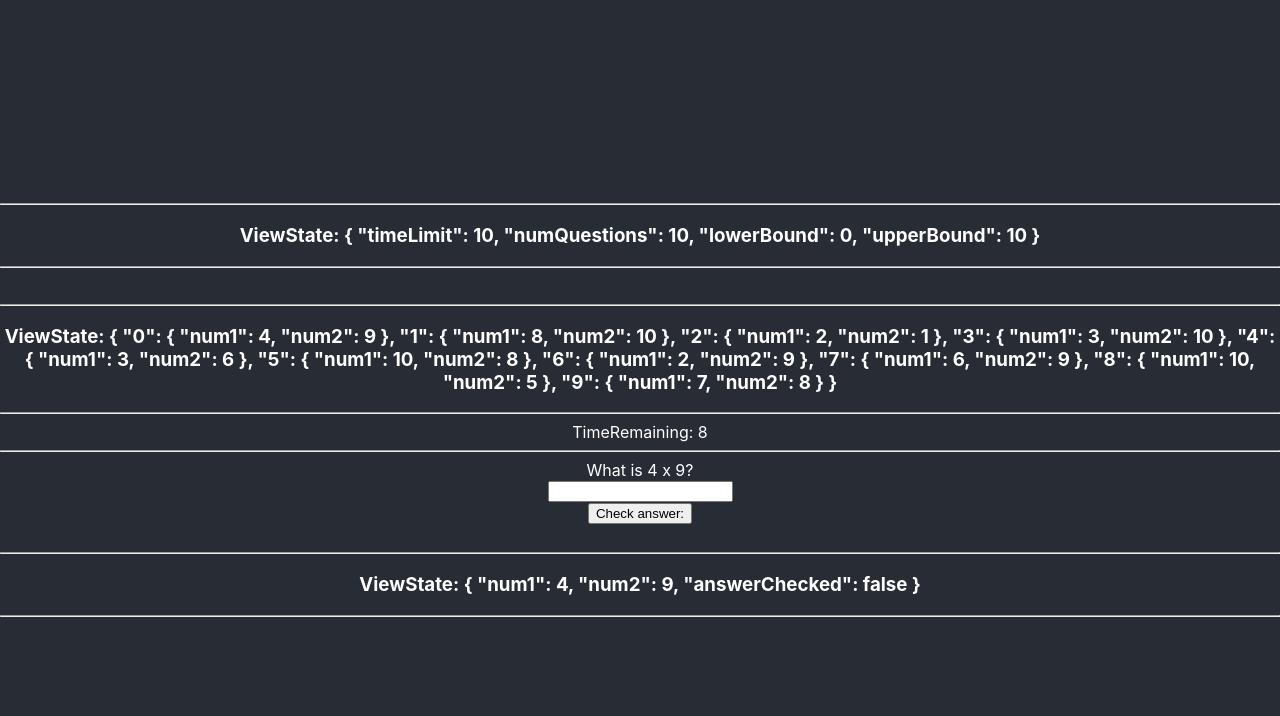
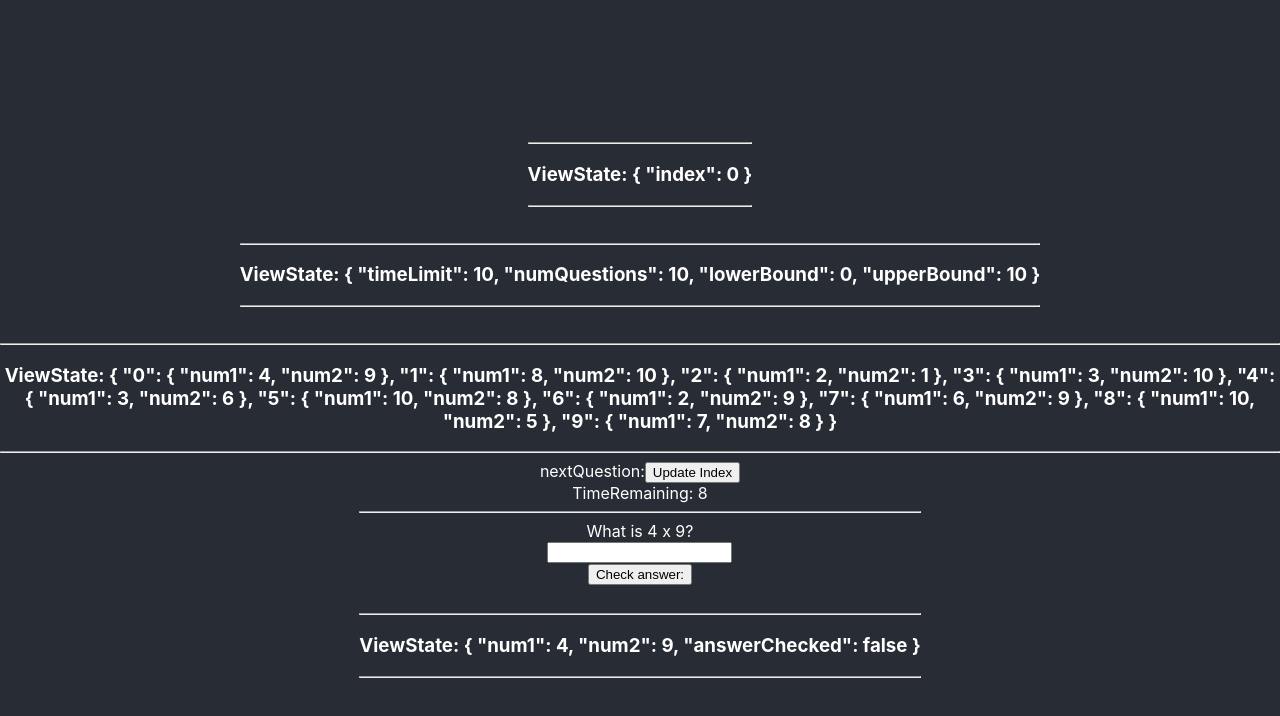
Before and after one commit to forginater/quiz-app, a React (Create React App) app: page / in a window 1280 px wide. Both pictures are taken after a click on the button "Start Quiz". Shown: the top 716 px of the page. Built offline with nearby package versions, Linux system fonts and the light colour scheme.

Commit message:
raised most of <Battle> state up to <BattleField> now passing through props

```diff
--- a/src/BattleField.tsx
+++ b/src/BattleField.tsx
@@ -49,6 +49,9 @@ export interface BattleFieldProps {
 
 //outcome of attempting a question: undefined <=> hasn't been answered yet, 'Correct' => guessed right answer before timeUp
 type outcome = undefined | 'Correct' | 'Incorrect' | 'TimeUp';
+type outcomeSimple = 'Hooray' | 'HoorayDenied';
+//Hooray recorded when !timerDone && (answer===guess && answerChecked)
+//
 
 //for each individual quiz question, 'Question' interface used to store the numbers used to form the question , the latest guess & the outcome
 interface Question {
@@ -65,7 +68,7 @@ interface Question {
 
 /*BattleField() coordinates running multiple questions with time delays and records the results
     - When (guessedCorrect || timerDone)
-        (1) update questionsData (guess & outcome)
+        (1) update questData (guess & outcome)
         (2) currentIndex++;
     - When currentIndex is incremented =>
         (1) resets <Timer> & (2) triggers a rerender of <QuizQuestion>
@@ -76,36 +79,110 @@ export function BattleField(props: BattleFieldProps) {
     //Destructure props
     const {timeLimit,numQuestions,lowerBound,upperBound} = props;
 
-    //Initialise State
-    //State specific to this question
+
+
+    //questData contains num1, num2, final guess & outcome for each Question
+    const [questData, setQuestData] = useState<Question[]>(getQuestData(numQuestions,lowerBound,upperBound));
+    //currentIndex being asked in questData
+    const [currentIndex, setCurrentIndex] = useState<number>(0);
+
+    //Raised from <Battle>
+    //State specific to currentQuestion
     const [guess,setGuess] = useState<number|undefined>();
     const [answerChecked, setAnswerChecked] = useState(false);
 
-    //questionsData contains num1, num2, final guess & outcome for each Question
-    const [questionsData, setQuestData] = useState<Question[]>(getQuestData(numQuestions,lowerBound,upperBound));
+
+    /*MULTI START*/
+    const num1 = questData[currentIndex].num1;
+    const num2 = questData[currentIndex].num2;
+
+    //destructure current questData
+    //const {num1, num2, guess, outcome} = questData[currentIndex];
+
+    //When Battle is done: (timerDone || (guess===answer && answerChecked)) then call handleNextQuestion() in <Battle>
+    //      (1) update questData (guess & outcome)
+    //      (2) currentIndex++;
+    //  - When currentIndex is incremented =>
+    //      (1) resets <Timer> & (2) triggers a rerender of <QuizQuestion>
+    function handleUpdate(outcome: outcome, finalGuess: number) {
+        //Clone the current question
+        const cloneData = questData.slice();
+        const cloneQuestion = questData.slice()[currentIndex];
+        //update the final guess & the outcome from Battle
+        const updatedQuestion = {
+            ...cloneQuestion,
+            guess: 10,
+            outcome: 'Correct',
+        }
+        //const updatedQuestData = []
+        console.log("ClonedQuest: ", cloneQuestion);
+        console.log("updatedQuest: ", updatedQuestion);
+        //setQuestData(questData)
+        console.log("before update index: ",currentIndex);
+        setCurrentIndex(index => index+1);
+        console.log("post index update: ",currentIndex);
+        //setQuestData(questData => )
+    }
+
+    console.log()
+
+    function handleUpdateManual() {
+
+        if (currentIndex < questData.length) {
+            console.log("manually handle update: ",currentIndex);
+            setCurrentIndex(currentIndex => currentIndex+1);
+        }
+
+
+    }
+
+    return (
+        <>
+            <ViewState  index={currentIndex}/>
+            <ViewState {...props} />
+            <ViewState {...questData} />
+            <Battle
+                timeLimit={timeLimit}
+                num1={num1}
+                num2={num2}
+                guess={guess}
+                setGuess={setGuess}
+                answerChecked={answerChecked}
+                setAnswerChecked={setAnswerChecked}
+                handleUpdateAuto={() => {}}
+                handleUpdate={handleUpdateManual}
+            />
+        </>
+    )
+}
+
+interface BattleProps {
+    timeLimit: number;
+    num1: number;
+    num2: number;
+    guess: number|undefined;
+    setGuess: (n: number|undefined) => void;
+    answerChecked: boolean;
+    setAnswerChecked: (b: boolean) => void;
+    handleUpdate: any;
+    handleUpdateAuto: any;
+}
+
+
+//Quarantine data from this specific question
+//Coordinator needs the question/answer (num1 & num2) & timeLimit...
+//if timeUp || correctGuess => alert parent, which will increment currentIndex
+function Battle(props: BattleProps) {
+    //destructure
+    const {guess,setGuess,answerChecked,setAnswerChecked} = props;
+    const answer = props.num1 * props.num2;
+
+
     //timerDone is toggled to true when $timeLimit seconds have passed
     const [timerDone, setTimerDone] = useState(false);
-    //currentIndex being asked in questionsData
-    const [currentIndex, setCurrentIndex] = useState<number>(0);
 
-    /*SINGULAR START*/
-    //THIS is probably a bad way to do it...
-    //But allows testing the component while I don't have multiple questions functionality
-    const num1Ref = useRef(genRandNum(lowerBound,upperBound));
-    const num2Ref = useRef(genRandNum(lowerBound,upperBound));
-    const num1_ = num1Ref.current;
-    const num2_ = num2Ref.current;
-    //Answer for this question
-    //const answer = num1_ * num2_;
-    /*SINGULAR END*/
-
-    /*MULTI START*/
-    const num1 = questionsData[currentIndex].num1;
-    const num2 = questionsData[currentIndex].num2;
-    const answer = num1 * num2;
-    //destructure current questionsData
-    //const {num1, num2, guess, outcome} = questionsData[currentIndex];
-
+    //Does this increase changes of desync issues?
+    const battleTerminated = (timerDone || (guess===answer && answerChecked));
 
 
 
@@ -121,20 +198,27 @@ export function BattleField(props: BattleFieldProps) {
             setGuess(newGuess);
         }
     };
+    return (
+        //{battleTerminated && props.handleUpdate()}
+        <div>
+            <label>
+                nextQuestion:
+                <input
+                    type="button"
+                    value="Update Index"
+                    onClick={(e) => {props.handleUpdate()}}
+                />
+            </label>
+            <br/>
 
-
-    return (
-        <div>
-            <ViewState {...props} />
-            <ViewState {...questionsData} />
             <Timer
                 timeLimit={props.timeLimit}
                 timerDone={timerDone}
                 setTimerDone={setTimerDone}
             />
             <QuizQuestion
-                num1={num1}
-                num2={num2}
+                num1={props.num1}
+                num2={props.num2}
                 guess={guess}
                 answerChecked={answerChecked}
                 setAnswerChecked={setAnswerChecked}
@@ -142,13 +226,8 @@ export function BattleField(props: BattleFieldProps) {
             />
         </div>
     )
-}
 
-function Coordinator(props: any) {
-    return (
-    <>
-    </>
-    )
+
 }
 
 interface TimerProps {timeLimit: number; timerDone: boolean; setTimerDone: (b: boolean) => void;}
@@ -188,7 +267,7 @@ function TimesUp() {
 
 //AUXILLIARY FUNCTIONS:
 
-//getQuestData() builds the initial input for the questionsData useState hook with numQuestions * Question objects
+//getQuestData() builds the initial input for the questData useState hook with numQuestions * Question objects
 function getQuestData(numQuestions: number, lowerBound: number, upperBound: number): Question[] {
     return Array(numQuestions).fill(undefined).map((question) => {
         return {
@@ -205,7 +284,7 @@ function getQuestData(numQuestions: number, lowerBound: number, upperBound: numb
 
 
 let questionsInit: (x: number, y: number) => Question[];
-//Initialise questionsData with a variable
+//Initialise questData with a variable
 questionsInit = function(lowerBound: number, upperBound: number) {
     const arr = Array(10).fill(undefined).map((question) => {
         return {num1: genRandNum(lowerBound,upperBound),num2: genRandNum(lowerBound,upperBound),guess: undefined,outcome: undefined,
@@ -242,7 +321,16 @@ function HandleIndex(props: any) {
 */
 
 
-
+    /*SINGULAR START
+    //THIS is probably a bad way to do it...
+    //But allows testing the component while I don't have multiple questions functionality
+    const num1Ref = useRef(genRandNum(lowerBound,upperBound));
+    const num2Ref = useRef(genRandNum(lowerBound,upperBound));
+    const num1_ = num1Ref.current;
+    const num2_ = num2Ref.current;
+    //Answer for this question
+    const answer_ = num1_ * num2_;
+    SINGULAR END*/
 
 
 
@@ -251,9 +339,9 @@ function HandleIndex(props: any) {
 /*
 Removed from issue12-post-1.1
 
-    //questionsData contains num1, num2, final guess & outcome for each Question
-    const [questionsData, setQuestData] = useState<Question[]>(getQuestData(props.numQuestions));
-    //currentIndex: the index of the current question from questionsData
+    //questData contains num1, num2, final guess & outcome for each Question
+    const [questData, setQuestData] = useState<Question[]>(getQuestData(props.numQuestions));
+    //currentIndex: the index of the current question from questData
     const [currentIndex, setCurrentIndex] = useState<number>(0);
     //timerDone => the timeLimit for this question has elapsed,
     //guessedCorrect reflects whether the user has inputted the correct answer for the current question in QuizQuestion
@@ -267,9 +355,9 @@ Removed from issue12-post-1.1
     });
 
     //destructure num1 & num2 from currentQuestion
-    const num1 = questionsData[currentIndex].num1;
-    const num2 = questionsData[currentIndex].num2;
-    //const thisQuestion = questionsData[currentIndex];
+    const num1 = questData[currentIndex].num1;
+    const num2 = questData[currentIndex].num2;
+    //const thisQuestion = questData[currentIndex];
     //const done = (guessedCorrect || timerDone);
 
 */
```
